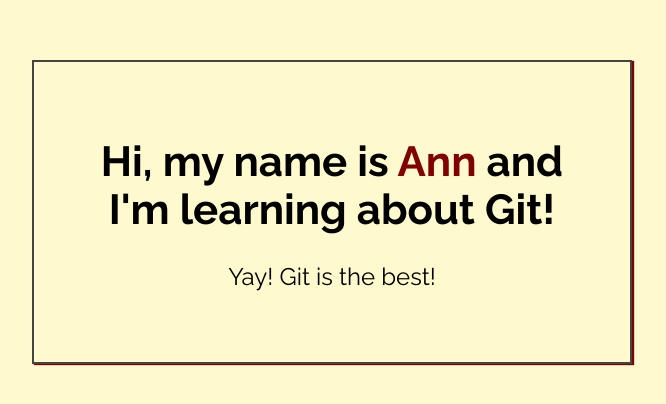
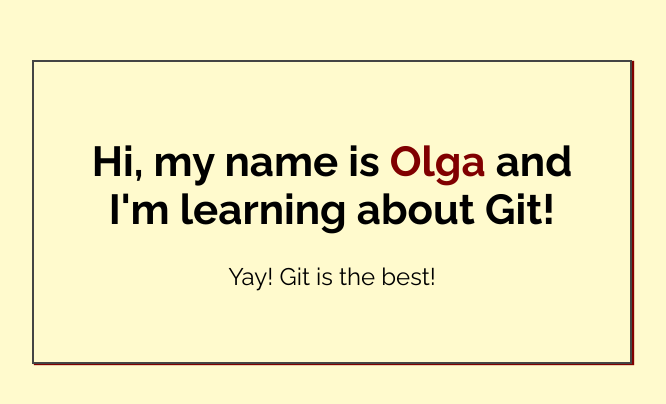
Before and after one commit to olgaanna75/105_my-first-repo, a plain HTML site: page index.html in a window 1280 px wide. Shown: the part 188-592 px from the top of the page, without its empty margins (308-974 px from the left). Drawn offline with Linux system fonts and the light colour scheme.

Commit message:
Changed name in index .html

```diff
--- a/index.html
+++ b/index.html
@@ -14,7 +14,7 @@
 <body>
 
     <div class="greeting">
-        <h1>Hi, my name is <span class="highlight">Ann</span> and I'm learning about Git! </h1>
+        <h1>Hi, my name is <span class="highlight">Olga</span> and I'm learning about Git! </h1>
 
         <p>Yay! Git is the best!</p>
     </div>
```
